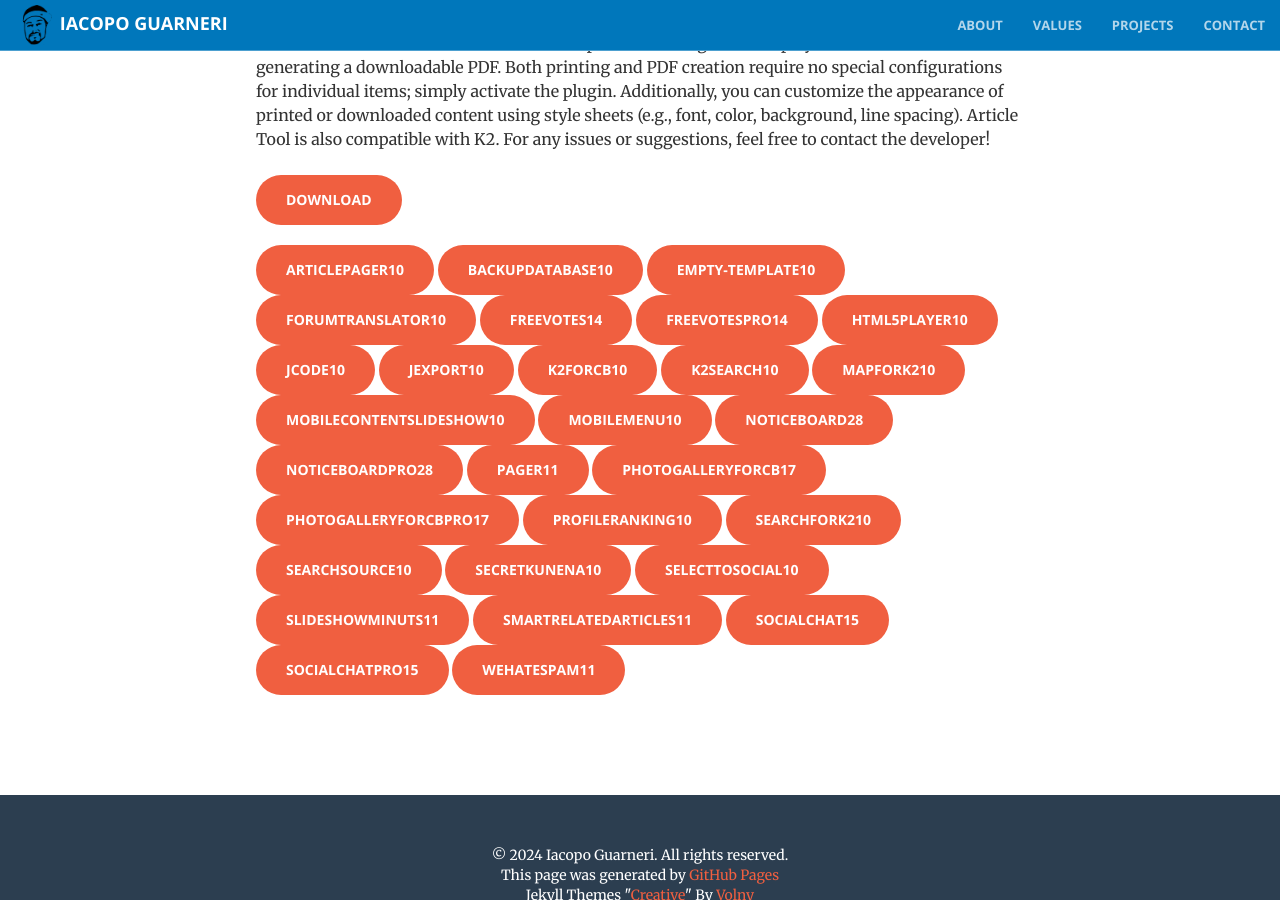
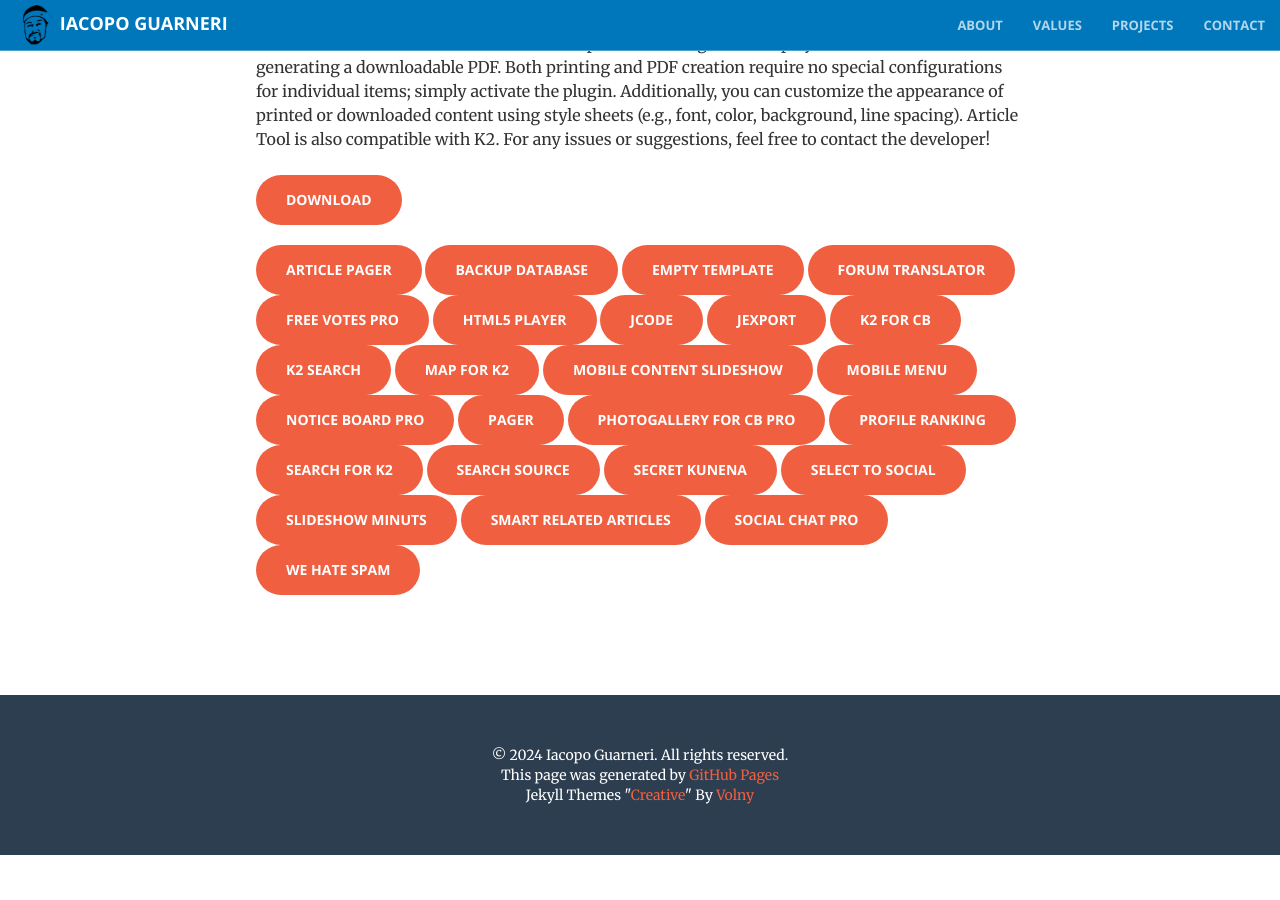
Before and after one commit to iacoposk8/iacoposk8.github.io, a Jekyll site: the page built from projects/joomla-extensions/index.md, in a window 1280 px wide and 900 px high, scrolled down 318 px. Built offline with Jekyll 4.4.1, drawn with Linux system fonts in a browser that asks for light colours; after the commit the page ends 1173 px from its top, so only the background shows below that.

Commit message:
Update index.md

```diff
--- a/projects/joomla-extensions/index.md
+++ b/projects/joomla-extensions/index.md
@@ -9,32 +9,28 @@ Article Tool is a Joomla plugin that enhances articles and K2 articles with addi
 <br /><br />
 <a href="https://payhip.com/b/Eje2v" target="_blank" class="btn btn-primary btn-xl">Download</a>
 
-<a href="extensions/articlepager10/articlepagerinstall.zip" target="_blank" class="btn btn-primary btn-xl">articlepager10</a>
-<a href="extensions/backupdatabase10/com_backupdatabase.zip" target="_blank" class="btn btn-primary btn-xl">backupdatabase10</a>
-<a href="extensions/empty-template10/empty-template.zip" target="_blank" class="btn btn-primary btn-xl">empty-template10</a>
-<a href="extensions/forumtranslator10/forumtranslator.zip" target="_blank" class="btn btn-primary btn-xl">forumtranslator10</a>
-<a href="extensions/freevotes14/unzipfirst_freevotes.zip" target="_blank" class="btn btn-primary btn-xl">freevotes14</a>
-<a href="extensions/freevotespro14/unzipfirst_freevotes.zip" target="_blank" class="btn btn-primary btn-xl">freevotespro14</a>
-<a href="extensions/html5player10/html5player.zip" target="_blank" class="btn btn-primary btn-xl">html5player10</a>
-<a href="extensions/jcode10/com_jcode.zipunzipfirst_jcode.zip" target="_blank" class="btn btn-primary btn-xl">jcode10</a>
-<a href="extensions/jexport10/com_jexport.zip" target="_blank" class="btn btn-primary btn-xl">jexport10</a>
-<a href="extensions/k2forcb10/plug_k2forcb.zip" target="_blank" class="btn btn-primary btn-xl">k2forcb10</a>
-<a href="extensions/k2search10/k2search.zip" target="_blank" class="btn btn-primary btn-xl">k2search10</a>
-<a href="extensions/mapfork210/mod_mapfork2.zip" target="_blank" class="btn btn-primary btn-xl">mapfork210</a>
-<a href="extensions/mobilecontentslideshow10/mod_mobile_content_slideshow.zip" target="_blank" class="btn btn-primary btn-xl">mobilecontentslideshow10</a>
-<a href="extensions/mobilemenu10/mod_mobile_menu.zip" target="_blank" class="btn btn-primary btn-xl">mobilemenu10</a>
-<a href="extensions/noticeboard28/unzipfirst_noticeboard.zip" target="_blank" class="btn btn-primary btn-xl">noticeboard28</a>
-<a href="extensions/noticeboardpro28/unzipfirst_noticeboard.zip" target="_blank" class="btn btn-primary btn-xl">noticeboardpro28</a>
-<a href="extensions/pager11/com_pager.zip" target="_blank" class="btn btn-primary btn-xl">pager11</a>
-<a href="extensions/photogalleryforcb17/unzipfirst_photogalleryforcb.zip" target="_blank" class="btn btn-primary btn-xl">photogalleryforcb17</a>
-<a href="extensions/photogalleryforcbpro17/unzipfirst_photogalleryforcb.zip" target="_blank" class="btn btn-primary btn-xl">photogalleryforcbpro17</a>
-<a href="extensions/profileranking10/plug_profileranking.zip" target="_blank" class="btn btn-primary btn-xl">profileranking10</a>
-<a href="extensions/searchfork210/searchfork2.zip" target="_blank" class="btn btn-primary btn-xl">searchfork210</a>
-<a href="extensions/searchsource10/com_searchsource.zip" target="_blank" class="btn btn-primary btn-xl">searchsource10</a>
-<a href="extensions/secretkunena10/secrettextkunena.zip" target="_blank" class="btn btn-primary btn-xl">secretkunena10</a>
-<a href="extensions/selecttosocial10/selecttosocial.zip" target="_blank" class="btn btn-primary btn-xl">selecttosocial10</a>
-<a href="extensions/slideshowminuts11/mod_slideshowminutes.zip" target="_blank" class="btn btn-primary btn-xl">slideshowminuts11</a>
-<a href="extensions/smartrelatedarticles11/smartrelatedarticles.zip" target="_blank" class="btn btn-primary btn-xl">smartrelatedarticles11</a>
-<a href="extensions/socialchat15/unzipfirst_social_chat.zip" target="_blank" class="btn btn-primary btn-xl">socialchat15</a>
-<a href="extensions/socialchatpro15/unzipfirst_social_chat.zip" target="_blank" class="btn btn-primary btn-xl">socialchatpro15</a>
-<a href="extensions/wehatespam11/we_hate_spam.zip" target="_blank" class="btn btn-primary btn-xl">wehatespam11</a>
+<a href="extensions/articlepager10/articlepagerinstall.zip" target="_blank" class="btn btn-primary btn-xl">article pager</a>
+<a href="extensions/backupdatabase10/com_backupdatabase.zip" target="_blank" class="btn btn-primary btn-xl">backup database</a>
+<a href="extensions/empty-template10/empty-template.zip" target="_blank" class="btn btn-primary btn-xl">empty template</a>
+<a href="extensions/forumtranslator10/forumtranslator.zip" target="_blank" class="btn btn-primary btn-xl">forum translator</a>
+<a href="extensions/freevotespro14/unzipfirst_freevotes.zip" target="_blank" class="btn btn-primary btn-xl">free votes pro</a>
+<a href="extensions/html5player10/html5player.zip" target="_blank" class="btn btn-primary btn-xl">html5 player</a>
+<a href="extensions/jcode10/com_jcode.zipunzipfirst_jcode.zip" target="_blank" class="btn btn-primary btn-xl">jcode</a>
+<a href="extensions/jexport10/com_jexport.zip" target="_blank" class="btn btn-primary btn-xl">jexport</a>
+<a href="extensions/k2forcb10/plug_k2forcb.zip" target="_blank" class="btn btn-primary btn-xl">k2 for cb</a>
+<a href="extensions/k2search10/k2search.zip" target="_blank" class="btn btn-primary btn-xl">k2 search</a>
+<a href="extensions/mapfork210/mod_mapfork2.zip" target="_blank" class="btn btn-primary btn-xl">map for k2</a>
+<a href="extensions/mobilecontentslideshow10/mod_mobile_content_slideshow.zip" target="_blank" class="btn btn-primary btn-xl">mobile content slideshow</a>
+<a href="extensions/mobilemenu10/mod_mobile_menu.zip" target="_blank" class="btn btn-primary btn-xl">mobile menu</a>
+<a href="extensions/noticeboardpro28/unzipfirst_noticeboard.zip" target="_blank" class="btn btn-primary btn-xl">notice board pro</a>
+<a href="extensions/pager11/com_pager.zip" target="_blank" class="btn btn-primary btn-xl">pager</a>
+<a href="extensions/photogalleryforcbpro17/unzipfirst_photogalleryforcb.zip" target="_blank" class="btn btn-primary btn-xl">photogallery for cb pro</a>
+<a href="extensions/profileranking10/plug_profileranking.zip" target="_blank" class="btn btn-primary btn-xl">profile ranking</a>
+<a href="extensions/searchfork210/searchfork2.zip" target="_blank" class="btn btn-primary btn-xl">search for k2</a>
+<a href="extensions/searchsource10/com_searchsource.zip" target="_blank" class="btn btn-primary btn-xl">search source</a>
+<a href="extensions/secretkunena10/secrettextkunena.zip" target="_blank" class="btn btn-primary btn-xl">secret kunena</a>
+<a href="extensions/selecttosocial10/selecttosocial.zip" target="_blank" class="btn btn-primary btn-xl">select to social</a>
+<a href="extensions/slideshowminuts11/mod_slideshowminutes.zip" target="_blank" class="btn btn-primary btn-xl">slideshow minuts</a>
+<a href="extensions/smartrelatedarticles11/smartrelatedarticles.zip" target="_blank" class="btn btn-primary btn-xl">smart related articles</a>
+<a href="extensions/socialchatpro15/unzipfirst_social_chat.zip" target="_blank" class="btn btn-primary btn-xl">social chat pro</a>
+<a href="extensions/wehatespam11/we_hate_spam.zip" target="_blank" class="btn btn-primary btn-xl">we hate spam</a>
```
